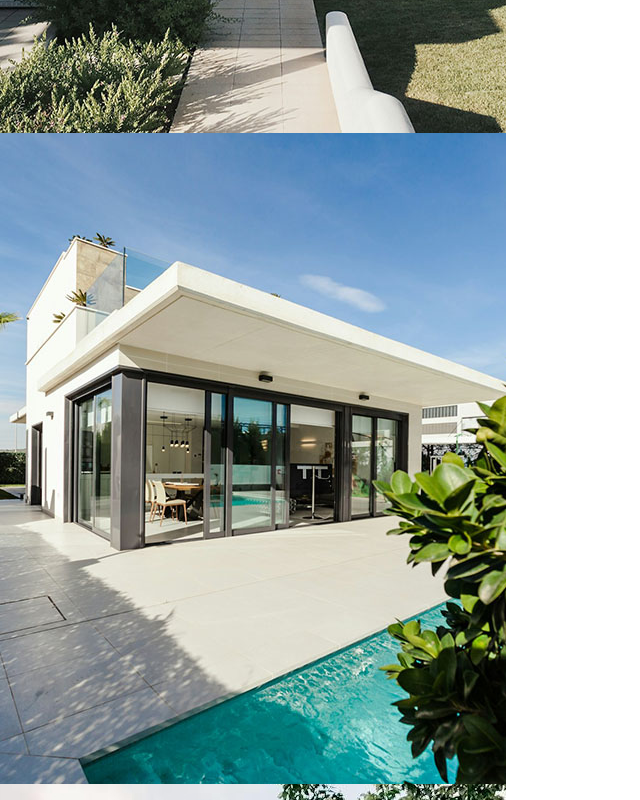
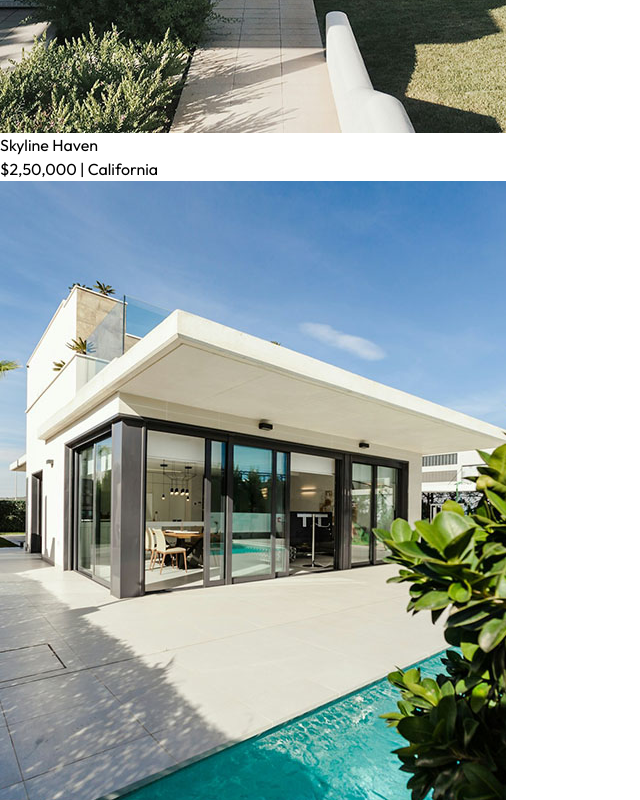
Before and after one commit to favourInyangii/NARAS-HOMES, a React (Vite) app: page / in a window 1280 px wide. Shown: the part 2120-2920 px from the top of the page, without its empty margins (0-640 px from the left). Built offline with nearby package versions, Linux system fonts and the light colour scheme.

Commit message:
projects section completed

```diff
--- a/src/components/Projects.jsx
+++ b/src/components/Projects.jsx
@@ -1,25 +1,64 @@
-import { assets, projectsData } from "../assets/assets"
+import { useEffect, useState } from "react";
+import { assets, projectsData } from "../assets/assets";
 
 const Projects = () => {
+
+  const [currentIndex, setCurrentIndex] = useState(0);
+  const [cardsToShow, setCardsToShow] = useState(1);
+
+  useEffect(() => {
+    const updateCardsToShow = () => {
+      if (window.innerWidth >= 1024) {
+        setCardsToShow(projectsData.length);
+      } else {
+        setCardsToShow(1)
+      };
+    };
+    updateCardsToShow();
+    window.addEventListener('resize', updateCardsToShow)
+    return () => window.removeEventListener('resize', updateCardsToShow)
+
+  }, [])
+
+  const nextProject = () => {
+    setCurrentIndex((prevIndex) => prevIndex + 1 % projectsData.length)
+  }
+  const prevProject = () => {
+    setCurrentIndex((prevIndex) => prevIndex === 0 ? projectsData.length - 1 : prevIndex - 1)
+  }
+
   return (
     <div className="container mx-auto py-4 pt-20 px-6 md:px-20 lg:px-32 my-20 w-full overflow-hidden" id="Projects">
       <h1 className="text-2xl sm:text-4xl font-bold mb-2 text-center">Projects <span className="underline underline-offset-4 decoration-1 under">Completed</span> </h1>
       <p className="text-center text-gray-500 mb-8 max-w-80 mx-auto">Crafting Spaces, Building Legacies-Explore Our Portfolio</p>
       {/* slider buttons */}
       <div className="flex justify-end items-center mb-8">
-        <button className="p-3 bg-gray-200 rounded mr-2" aria-label="Previous Project">
+        <button onClick={prevProject}
+          className="p-3 bg-gray-200 rounded mr-2" aria-label="Previous Project">
           <img src={assets.left_arrow} alt="Previous" />
         </button>
-        <button className="p-3 bg-gray-200 rounded mr-2" aria-label="Next Project">
+        <button onClick={nextProject}
+          className="p-3 bg-gray-200 rounded mr-2" aria-label="Next Project">
           <img src={assets.right_arrow} alt="Next" />
         </button>
       </div>
       {/*sliders */}
       <div className="overflow-hidden">
-        <div className="flex gap-8 transition-transform duration-500 ease-in-out">
+        <div className="flex gap-8 transition-transform duration-500 ease-in-out"
+          style={{ transform: `translateX(-${(currentIndex * 100) / cardsToShow}%)` }}>
           {projectsData.map((project, index) => (
             <div key={index} className="relative flex-shrink-0 w-full sm:w-1/4">
-              <img src={project.image} alt={project.title} />
+              <img src={project.image} alt={project.title} className="w-full h-auto mb-14" />
+              <div className="absolute left-0 right-0 bottom-5 flex justify-center">
+                <div className="inline-block bg-white w-3/4 px-4 py-2 shadow-md">
+                  <h2 className="text-xl font-semibold text-gray-800">
+                    {project.title}
+                  </h2>
+                  <p className="text-gray-500 text-sm">
+                    {project.price} <span>|</span> {project.location}
+                  </p>
+                </div>
+              </div>
             </div>
           ))}
         </div>
```
